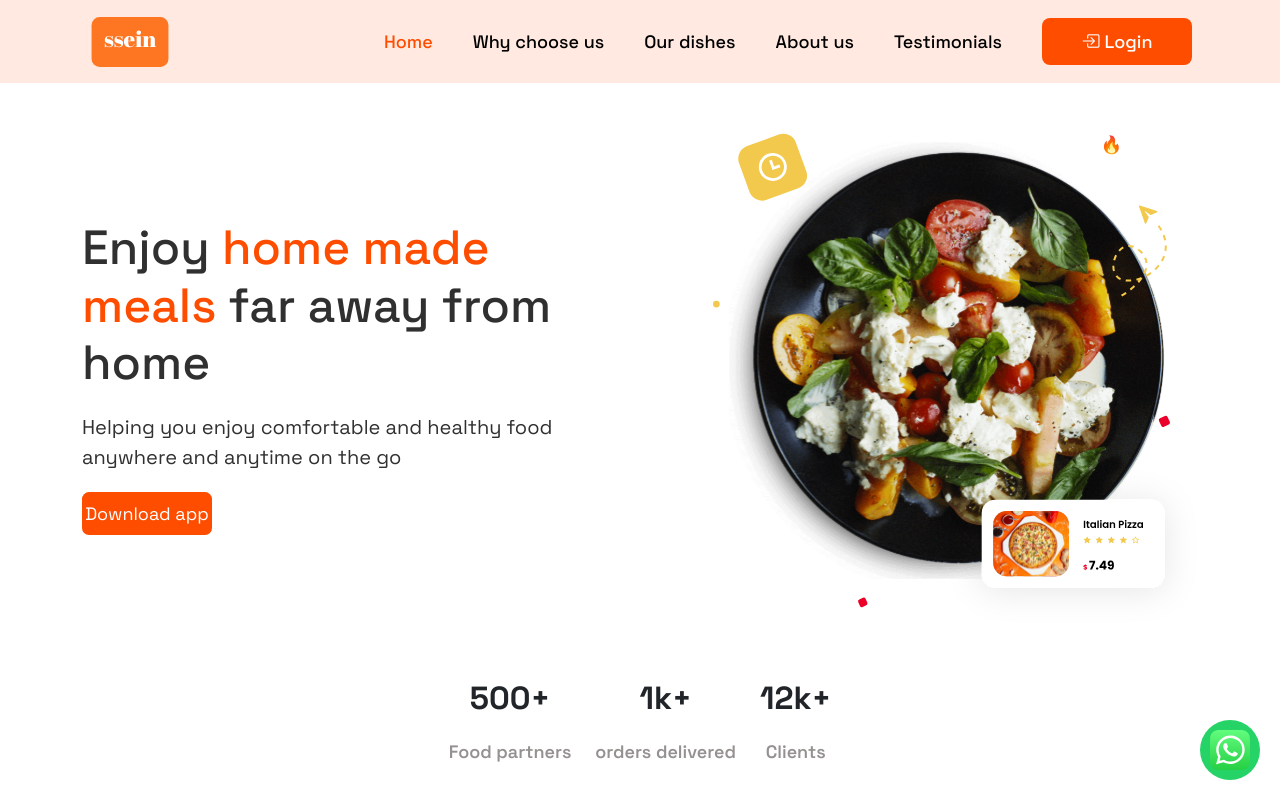
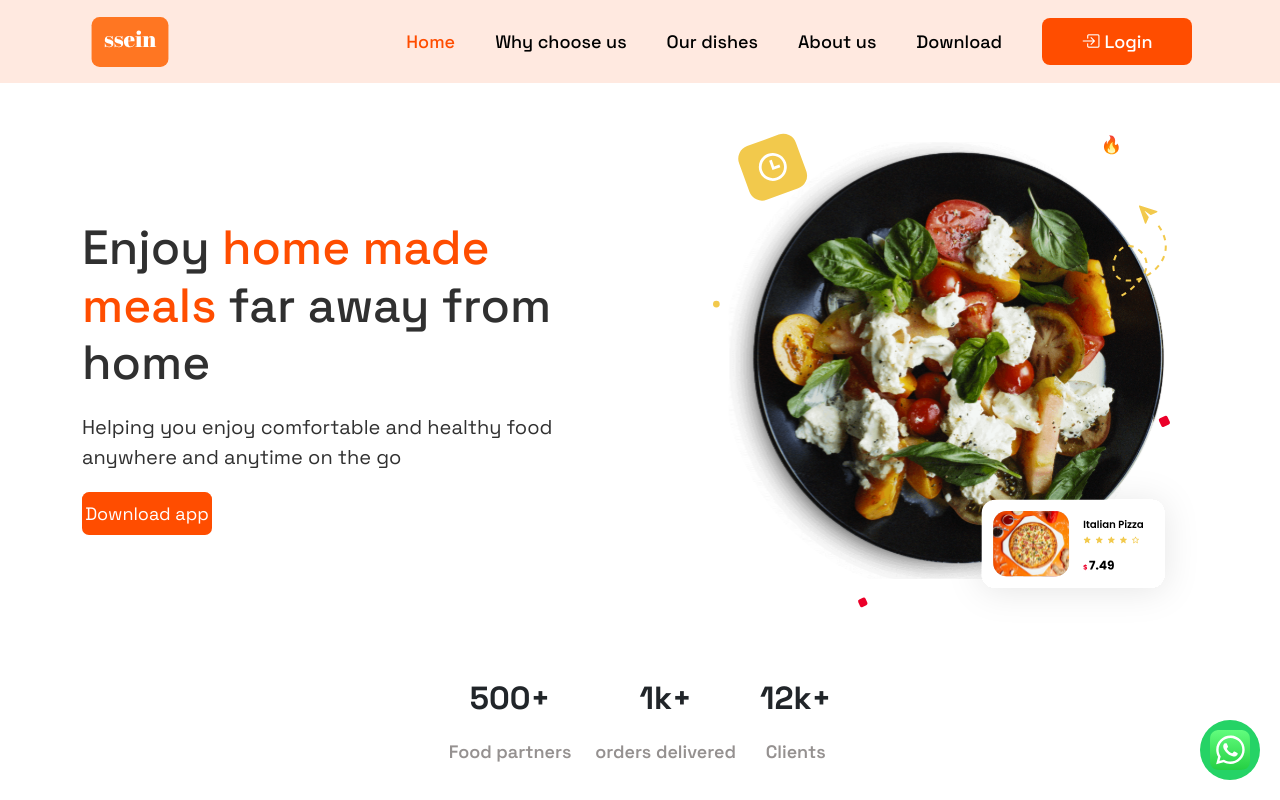
Before and after one commit to HusseinKing/Ssein-landing-page-and-dashboard, a React (Create React App) app: page / in a window 1280 px wide. Shown: the top 800 px of the page. Built offline with nearby package versions, Linux system fonts and the light colour scheme.

Commit message:
fix: migrate from Ssein to ssein

```diff
--- a/src/components/Header/TheNavbar.js
+++ b/src/components/Header/TheNavbar.js
@@ -81,13 +81,13 @@ const TheNavbar = (props) => {
             <Nav.Link className={`${classes.nav__link} me-4`}>
               <Link
                 activeClass={classes.active}
-                to="testimonials"
+                to="#"
                 spy={true}
                 smooth={true}
                 offset={-50}
                 duration={500}
               >
-                Testimonials
+                Download
               </Link>
             </Nav.Link>
             <Nav.Link href="/login" className={`${classes.nav__link}`}>
```
